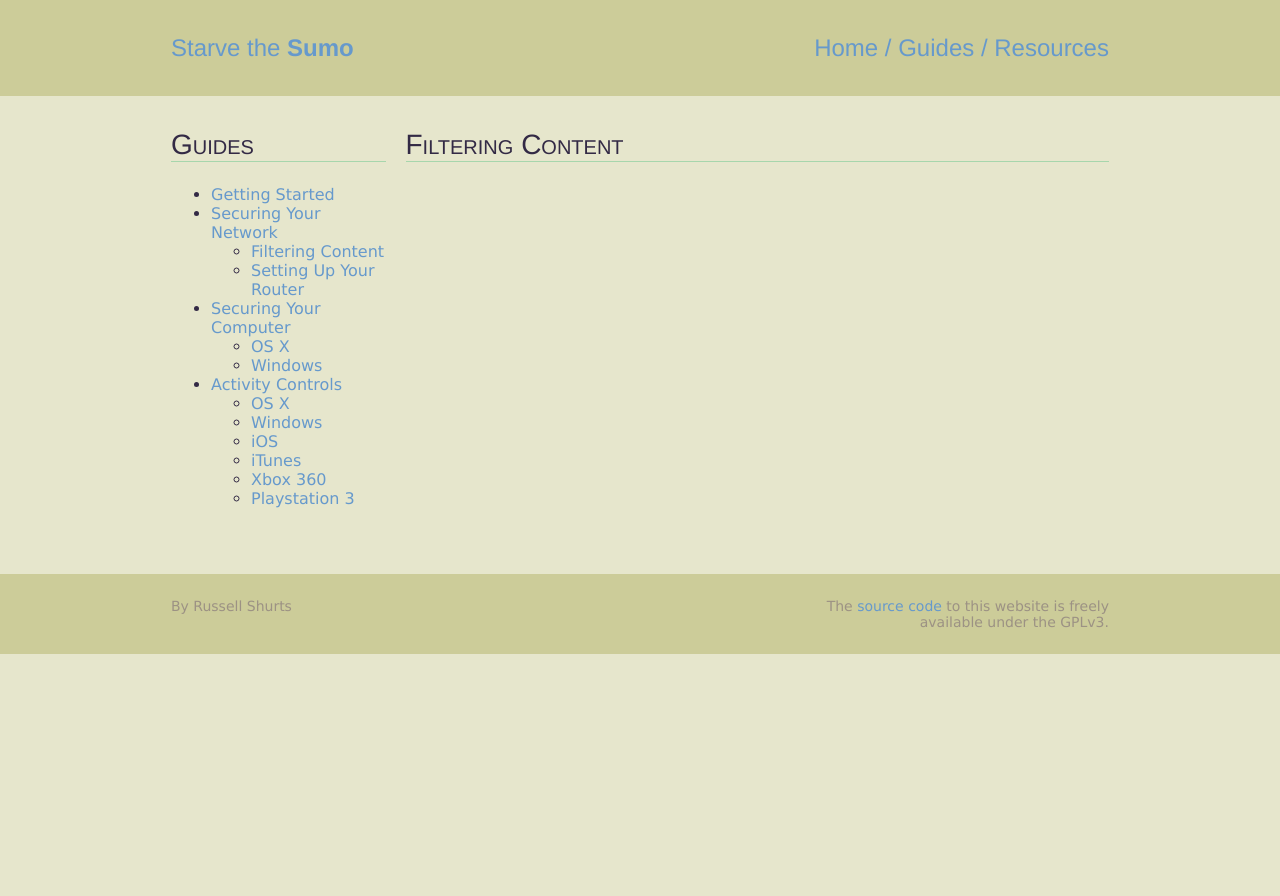
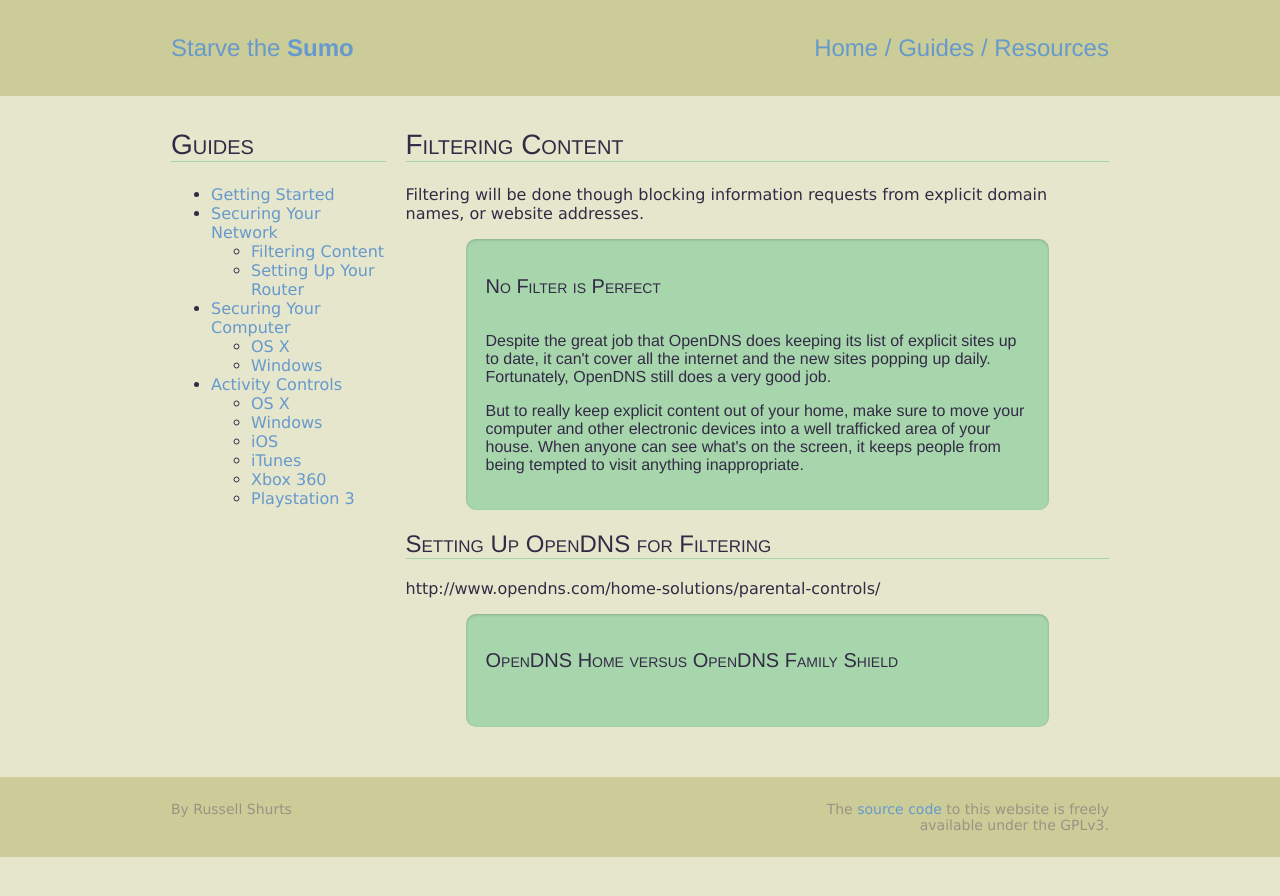
Before and after one commit to rshurts/starvethesumo, a Jekyll site: the page built from guides/securingnetwork/filteringcontent.md, in a window 1280 px wide. Shown: the top 896 px of the page. Built offline with Jekyll 4.4.1, drawn with Linux system fonts in a browser that asks for light colours.

Commit message:
Split securing network content into filtering content page

```diff
--- a/guides/securingnetwork/filteringcontent.md
+++ b/guides/securingnetwork/filteringcontent.md
@@ -3,3 +3,19 @@ layout: guide
 title: Filtering Content
 permalink: /guides/securingnetwork/filteringcontent/
 ---
+
+Filtering will be done though blocking information requests from explicit domain names, or website addresses.
+
+<div class="tip">
+  <h5>No Filter is Perfect</h5>
+  <p>Despite the great job that OpenDNS does keeping its list of explicit sites up to date, it can't cover all the internet and the new sites popping up daily. Fortunately, OpenDNS still does a very good job.</p>
+  <p>But to really keep explicit content out of your home, make sure to move your computer and other electronic devices into a well trafficked area of your house. When anyone can see what's on the screen, it keeps people from being tempted to visit anything inappropriate.</p>
+</div>
+
+## Setting Up OpenDNS for Filtering
+http://www.opendns.com/home-solutions/parental-controls/
+
+<div class="tip">
+  <h5>OpenDNS Home versus OpenDNS Family Shield</h5>
+  <p></p>
+</div>
```
Also changed, not shown: guides/securingnetwork.md (+2 -8 lines).
